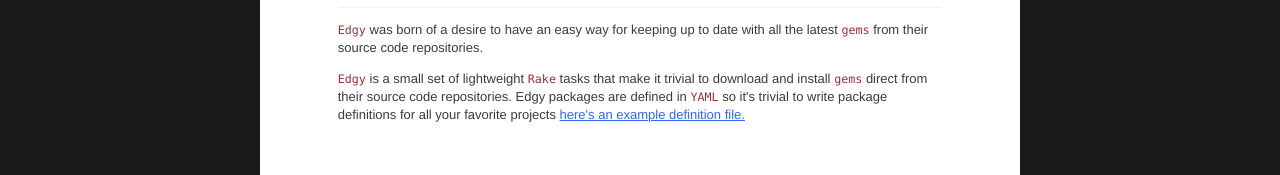
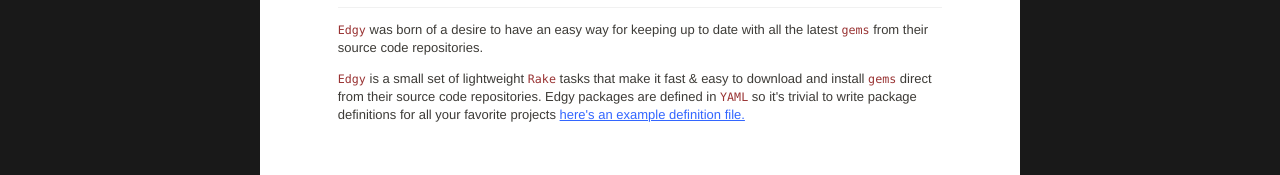
Before and after one commit to andykent/edgy, a plain HTML site: page index.html in a window 1280 px wide. Shown: the part 339-514 px from the top of the page. Drawn offline with Linux system fonts and the light colour scheme.

```diff
--- a/index.html
+++ b/index.html
@@ -94,7 +94,7 @@
 
 		<h2>Gems from their source</h2>
 		<p><code>Edgy</code> was born of a desire to have an easy way for keeping up to date with all the latest <code>gems</code> from their source code repositories.</p>
-		<p><code>Edgy</code> is a small set of lightweight <code>Rake</code> tasks that make it trivial to download and install <code>gems</code> direct from their source code repositories. Edgy packages are defined in <code>YAML</code> so it's trivial to write package definitions for all your favorite projects <a href="/sources.yml">here's an example definition file.</a></p>
+		<p><code>Edgy</code> is a small set of lightweight <code>Rake</code> tasks that make it fast &amp; easy to download and install <code>gems</code> direct from their source code repositories. Edgy packages are defined in <code>YAML</code> so it's trivial to write package definitions for all your favorite projects <a href="/sources.yml">here's an example definition file.</a></p>
 
 		<h2>Installing Edgy works like this&hellip;</h2>
 		<p>Install Sake</p>
```
Also changed, not shown: 3 other files.
